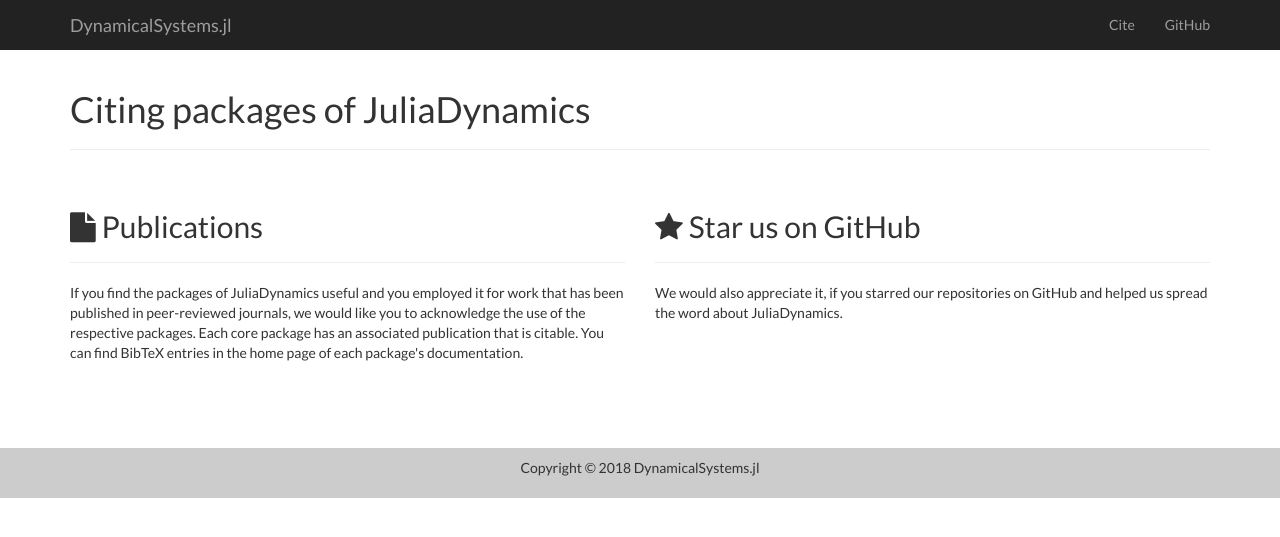
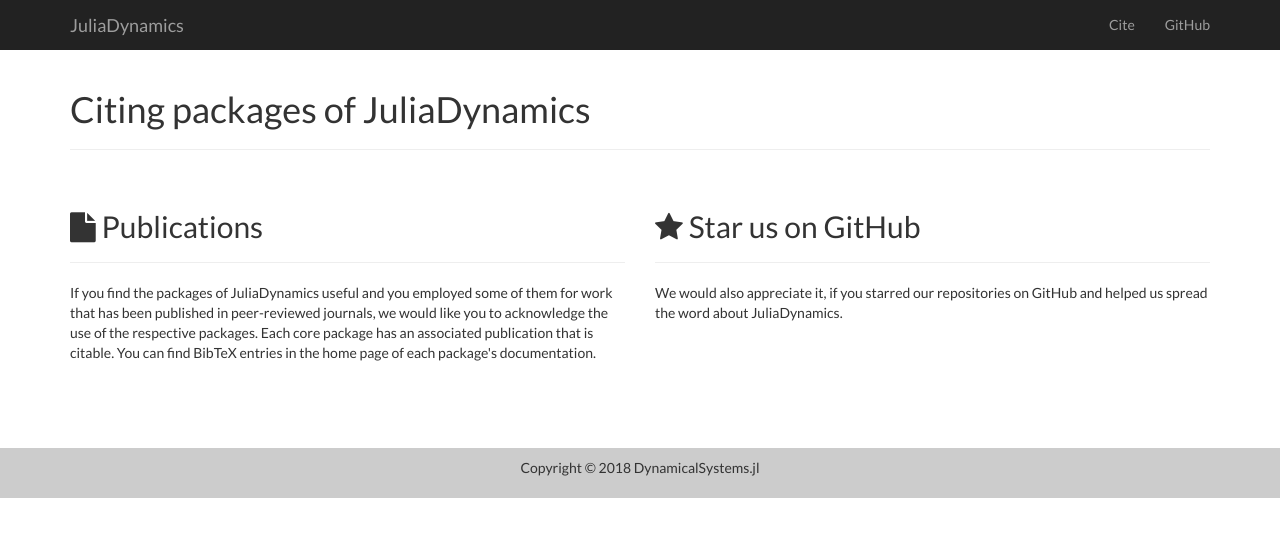
Before and after one commit to JuliaDynamics/JuliaDynamics, a Jekyll site: the page built from cite.html, in a window 1280 px wide. Shown: the top 537 px of the page. Built offline with Jekyll 4.4.1, drawn with Linux system fonts in a browser that asks for light colours; nearby versions of some CDN libraries.

Commit message:
site title and mention QuantumOptics

```diff
--- a/_includes/navigation.html
+++ b/_includes/navigation.html
@@ -8,7 +8,7 @@
                 <span class="icon-bar"></span>
                 <span class="icon-bar"></span>
             </button>
-            <a class="navbar-brand" href="{{ site.site }}">DynamicalSystems.jl</a>
+            <a class="navbar-brand" href="{{ site.site }}">JuliaDynamics</a>
         </div>
         <!-- Collect the nav links, forms, and other content for toggling -->
         <div class="collapse navbar-collapse" id="bs-example-navbar-collapse-1">
--- a/cite.html
+++ b/cite.html
@@ -18,7 +18,7 @@ permalink: cite/
             <div class="page-header">
                 <h2><i class="fa fa-file"></i> Publications</h2>
             </div>
-            <p>If you find the packages of JuliaDynamics useful and you employed it for work that has been published in peer-reviewed
+            <p>If you find the packages of JuliaDynamics useful and you employed some of them for work that has been published in peer-reviewed
                 journals, we would like you to acknowledge the use of the respective packages.
             Each core package has an associated publication that is citable.
             You can find BibTeX entries in the home page of each package's documentation.</p>
```
Also changed, not shown: README.md.
